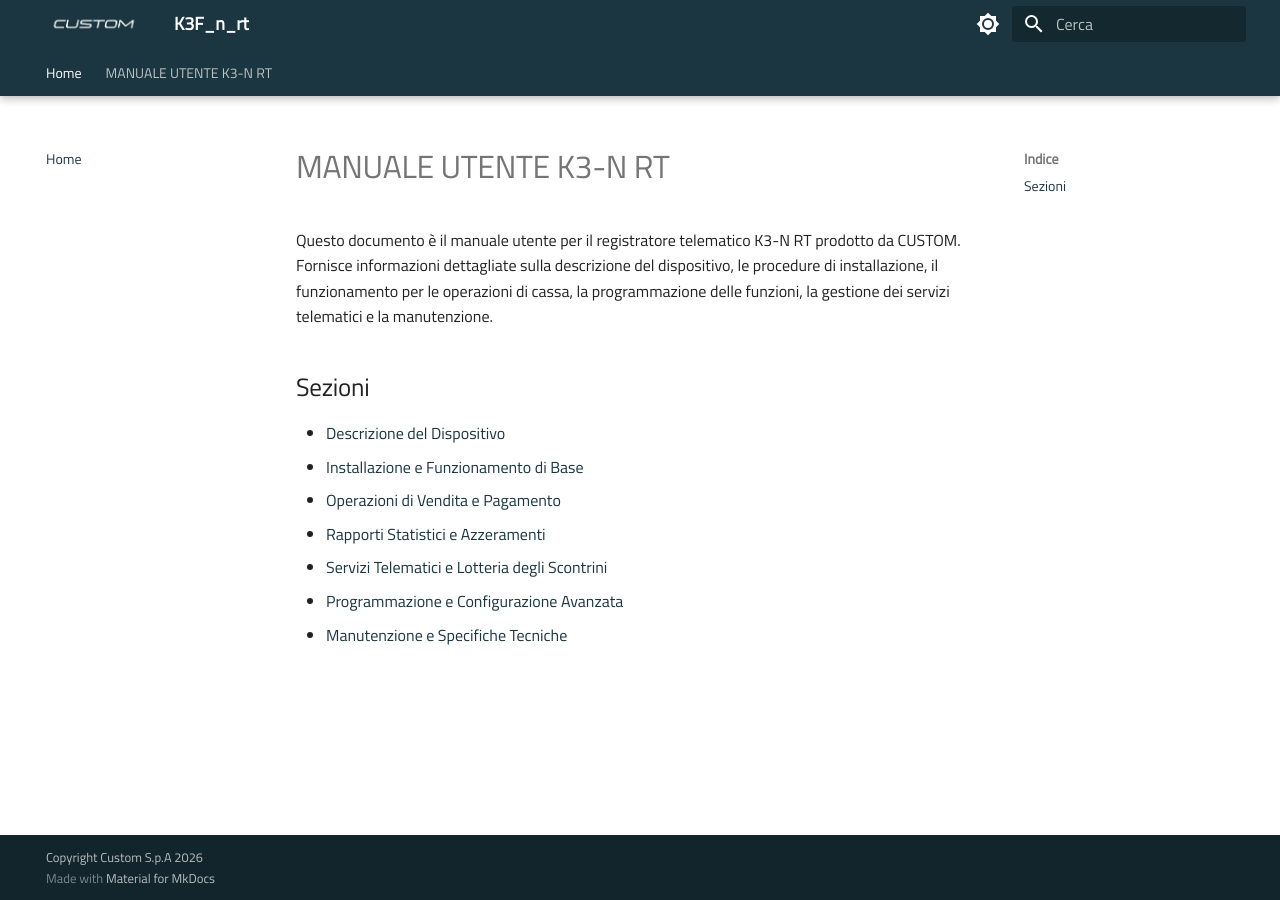
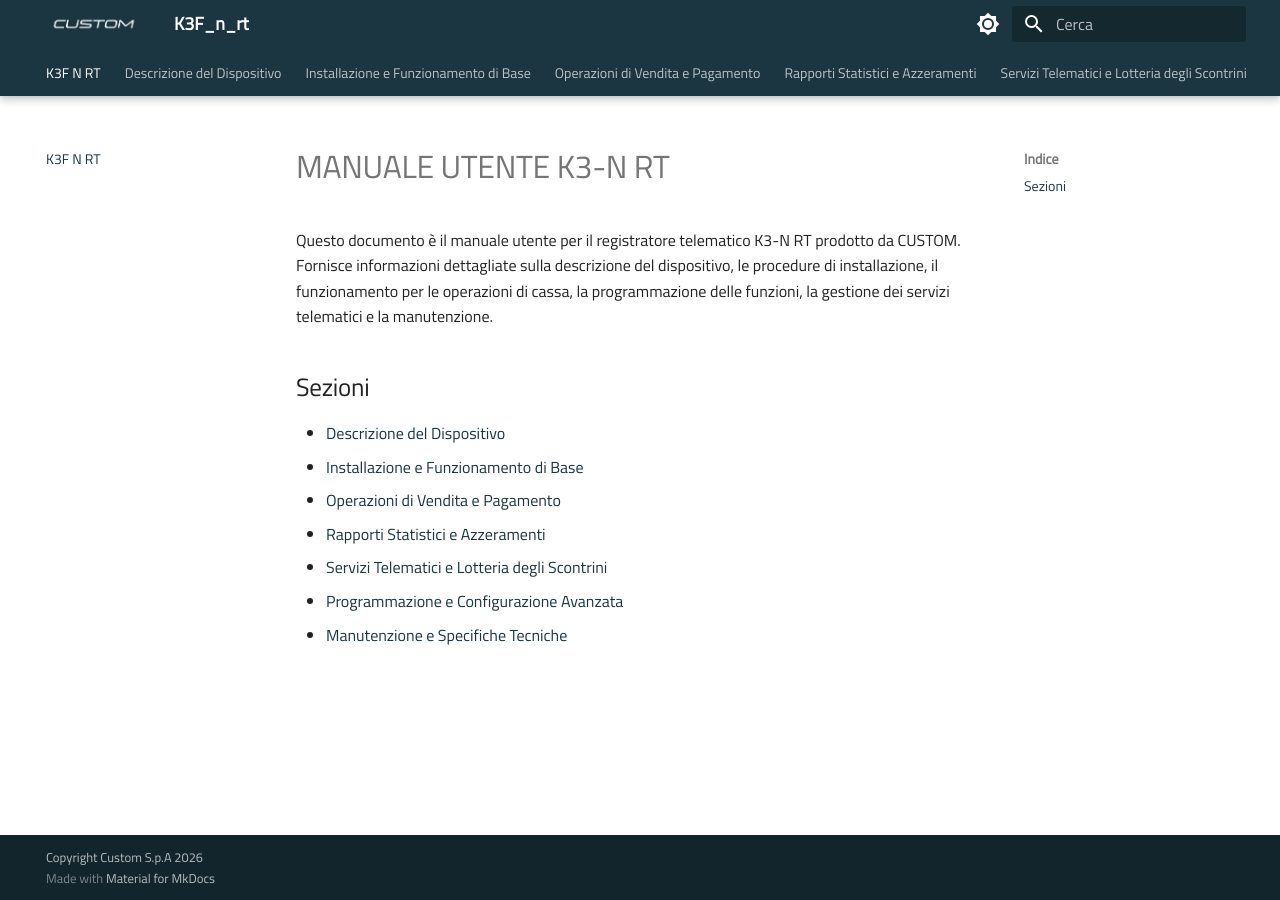
Before and after one commit to ivanrobuschi-custom/K3F_n_rt, an MkDocs documentation site: the page built from docs/index.md, in a window 1280 px wide. Built offline with MkDocs 1.6.1 and Material for MkDocs 9.7.7, drawn with Linux system fonts in a browser that asks for light colours.

Commit message:
MODIFICA NAV

```diff
--- a/mkdocs.yml
+++ b/mkdocs.yml
@@ -57,9 +57,7 @@
   - toc:
       permalink: true
 nav:
-- Home: index.md
-- MANUALE UTENTE K3-N RT:
-  - Introduzione: manuale-utente-k3-n-rt/index.md
+  - K3F N RT: index.md
   - Descrizione del Dispositivo: manuale-utente-k3-n-rt/descrizione-del-dispositivo.md
   - Installazione e Funzionamento di Base: manuale-utente-k3-n-rt/installazione-e-funzionamento-di-base.md
   - Operazioni di Vendita e Pagamento: manuale-utente-k3-n-rt/operazioni-di-vendita-e-pagamento.md
```
